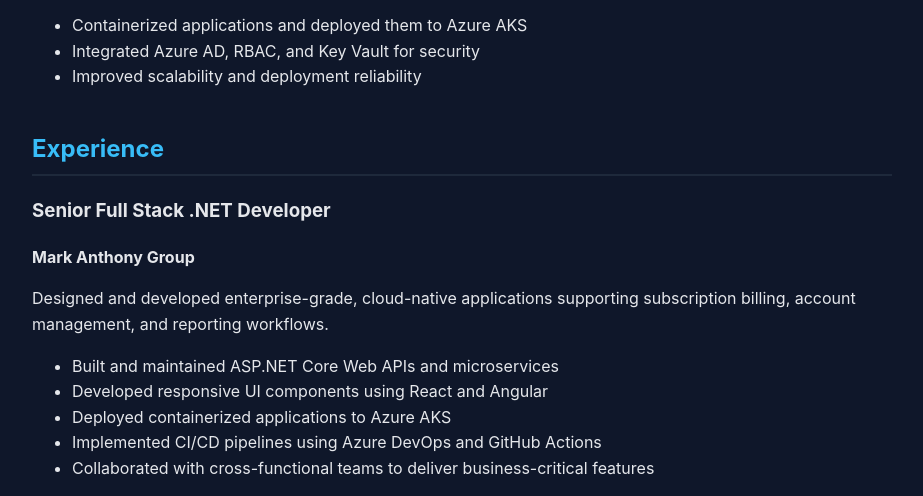
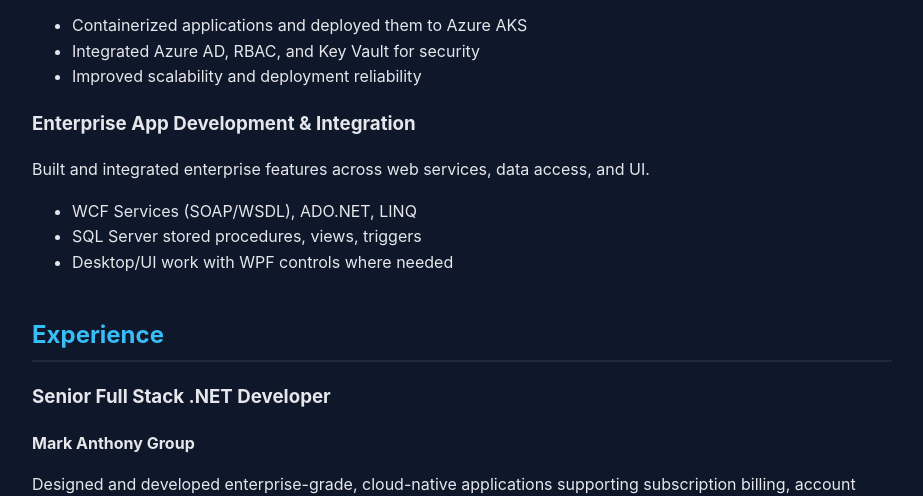
Before and after one commit to amith1622/amithesh-reddy-portfolio, a plain HTML site: page index.html in a window 1280 px wide. Shown: the part 898-1394 px from the top of the page, without its empty margins (178-1101 px from the left). Drawn offline with Linux system fonts and the light colour scheme.

Commit message:
upload 3rd one

```diff
--- a/index.html
+++ b/index.html
@@ -57,6 +57,16 @@
       <li>Improved scalability and deployment reliability</li>
     </ul>
   </div>
+  <div class="project">
+    <h3>Enterprise App Development & Integration</h3>
+    <p>Built and integrated enterprise features across web services, data access, and UI.</p>
+    <ul>
+      <li>WCF Services (SOAP/WSDL), ADO.NET, LINQ</li>
+      <li>SQL Server stored procedures, views, triggers</li>
+      <li>Desktop/UI work with WPF controls where needed</li>
+    </ul>
+  </div>
+</section>
 </section>
 <section>
   <h2>Experience</h2>
```
